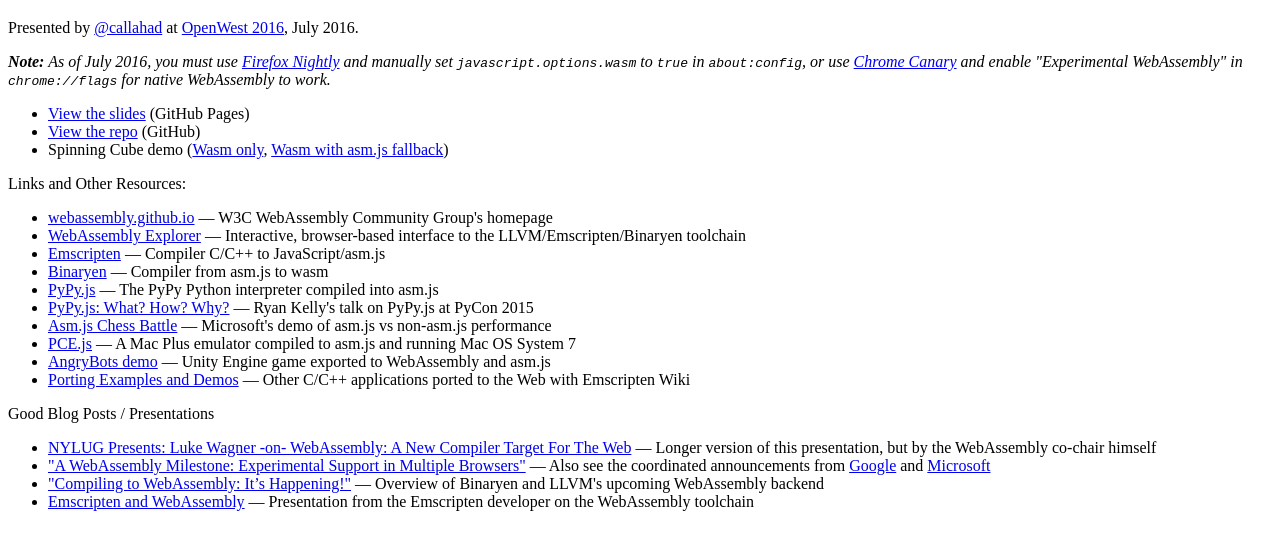
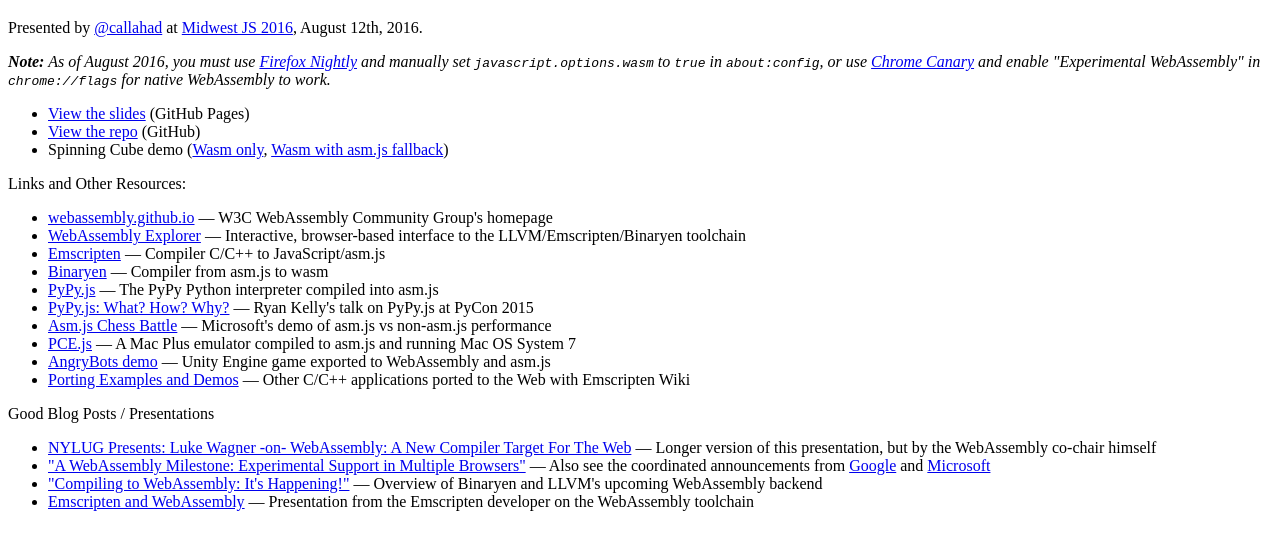
Before and after one commit to callahad/mjs16-wasm, a plain HTML site: page index.html in a window 1280 px wide. Shown: the part 61-610 px from the top of the page. Drawn offline with Linux system fonts and the light colour scheme.

Commit message:
Update references for Midwest JS

```diff
--- a/index.html
+++ b/index.html
@@ -6,13 +6,13 @@
   </head>
   <body>
     <h1>What the Heck is WebAssembly, and do I Have to Learn C Now?</h1>
-    <p>Presented by <a href="https://twitter.com/callahad">@callahad</a> at <a href="https://joind.in/event/openwest-2016/what-the-heck-is-webassembly-and-do-i-have-to-learn-c-now">OpenWest 2016</a>, July 2016.</p>
+    <p>Presented by <a href="https://twitter.com/callahad">@callahad</a> at <a href="http://midwestjs.com">Midwest JS 2016</a>, August 12th, 2016.</p>
 
-    <p><em><strong>Note:</strong> As of July 2016, you must use <a href="https://nightly.mozilla.org/">Firefox Nightly</a> and manually set <code>javascript.options.wasm</code> to <code>true</code> in <code>about:config</code>, or use <a href="https://www.google.com/chrome/browser/canary.html">Chrome Canary</a> and enable "Experimental WebAssembly" in <code>chrome://flags</code> for native WebAssembly to work.</em></p>
+    <p><em><strong>Note:</strong> As of August 2016, you must use <a href="https://nightly.mozilla.org/">Firefox Nightly</a> and manually set <code>javascript.options.wasm</code> to <code>true</code> in <code>about:config</code>, or use <a href="https://www.google.com/chrome/browser/canary.html">Chrome Canary</a> and enable "Experimental WebAssembly" in <code>chrome://flags</code> for native WebAssembly to work.</em></p>
 
     <ul>
         <li><a href="./slides">View the slides</a> (GitHub Pages)</li>
-        <li><a href="https://github.com/callahad/ow16-wasm">View the repo</a> (GitHub)</li>
+        <li><a href="https://github.com/callahad/mjs16-wasm">View the repo</a> (GitHub)</li>
         <li>Spinning Cube demo (<a href="./spinning_cube/cube-wasm-only.html">Wasm only</a>, <a href="./spinning_cube/cube-wasm-asm.html">Wasm with asm.js fallback</a>)</li>
     </ul>
 
@@ -36,7 +36,7 @@
     <ul>
       <li><a href="https://www.youtube.com/watch?v=RByPdCN1RQ4">NYLUG Presents: Luke Wagner -on- WebAssembly: A New Compiler Target For The Web</a> &mdash; Longer version of this presentation, but by the WebAssembly co-chair himself</li>
       <li><a href="https://hacks.mozilla.org/2016/03/a-webassembly-milestone/">"A WebAssembly Milestone: Experimental Support in Multiple Browsers"</a> &mdash; Also see the coordinated announcements from <a href="http://v8project.blogspot.com/2016/03/experimental-support-for-webassembly.html">Google</a> and <a href="https://blogs.windows.com/msedgedev/2016/03/15/previewing-webassembly-experiments/">Microsoft</a></li>
-      <li><a href="https://hacks.mozilla.org/2015/12/compiling-to-webassembly-its-happening/">"Compiling to WebAssembly: It’s Happening!"</a> &mdash; Overview of Binaryen and LLVM's upcoming WebAssembly backend</li>
+      <li><a href="https://hacks.mozilla.org/2015/12/compiling-to-webassembly-its-happening/">"Compiling to WebAssembly: It's Happening!"</a> &mdash; Overview of Binaryen and LLVM's upcoming WebAssembly backend</li>
       <li><a href="https://kripken.github.io/talks/wasm.html">Emscripten and WebAssembly</a> &mdash; Presentation from the Emscripten developer on the WebAssembly toolchain</li>
     </ul>
   </body>
```
Also changed, not shown: slides/index.html (+1 -1 lines), 1 other file.
